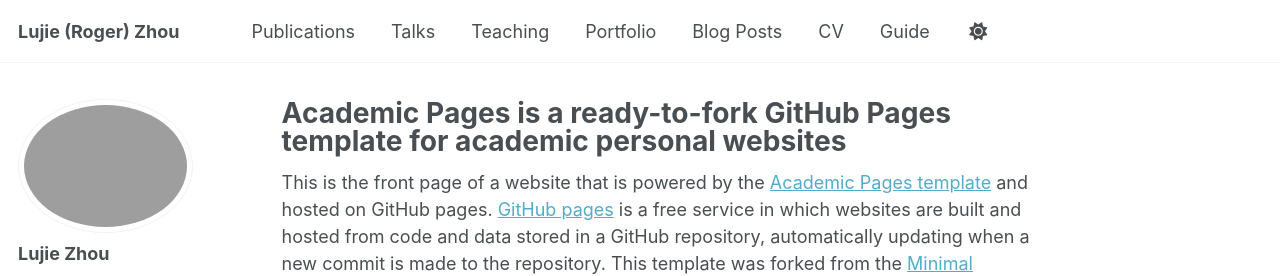
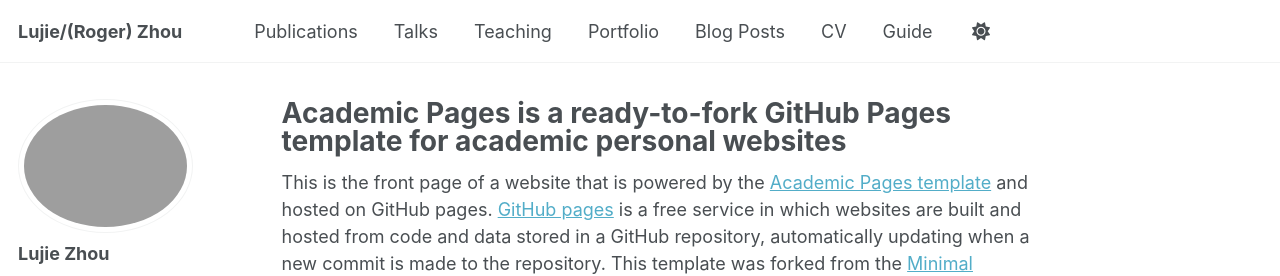
Before and after one commit to lbz5158/lujiezhou.github.io, a Jekyll site: the page built from _pages/about.md, in a window 1280 px wide. Shown: the top 276 px of the page. Built offline with Jekyll 4.4.1, drawn with Linux system fonts in a browser that asks for light colours; some web fonts are replaced.

```diff
--- a/_config.yml
+++ b/_config.yml
@@ -9,8 +9,8 @@
 # Basic Site Settings
 locale                   : "en-US"
 site_theme               : "default"
-title                    : "Lujie (Roger) Zhou"
-title_separator          : ""
+title                    : "Lujie/(Roger) Zhou"
+title_separator          : "-"
 name                     : &name "Your Name"
 description              : &description "personal description"
 url                      : https://lbz5158.github.io
```
